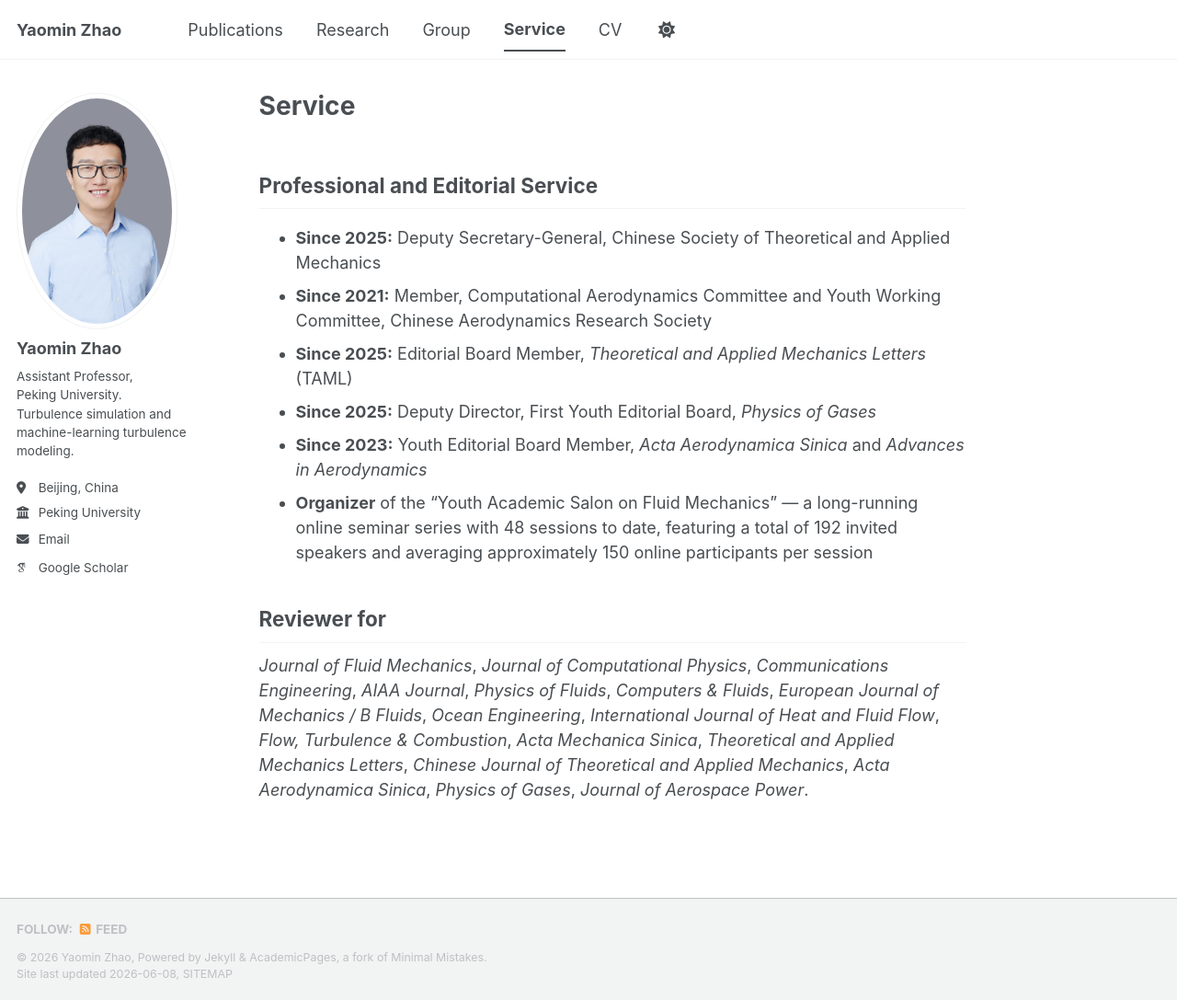
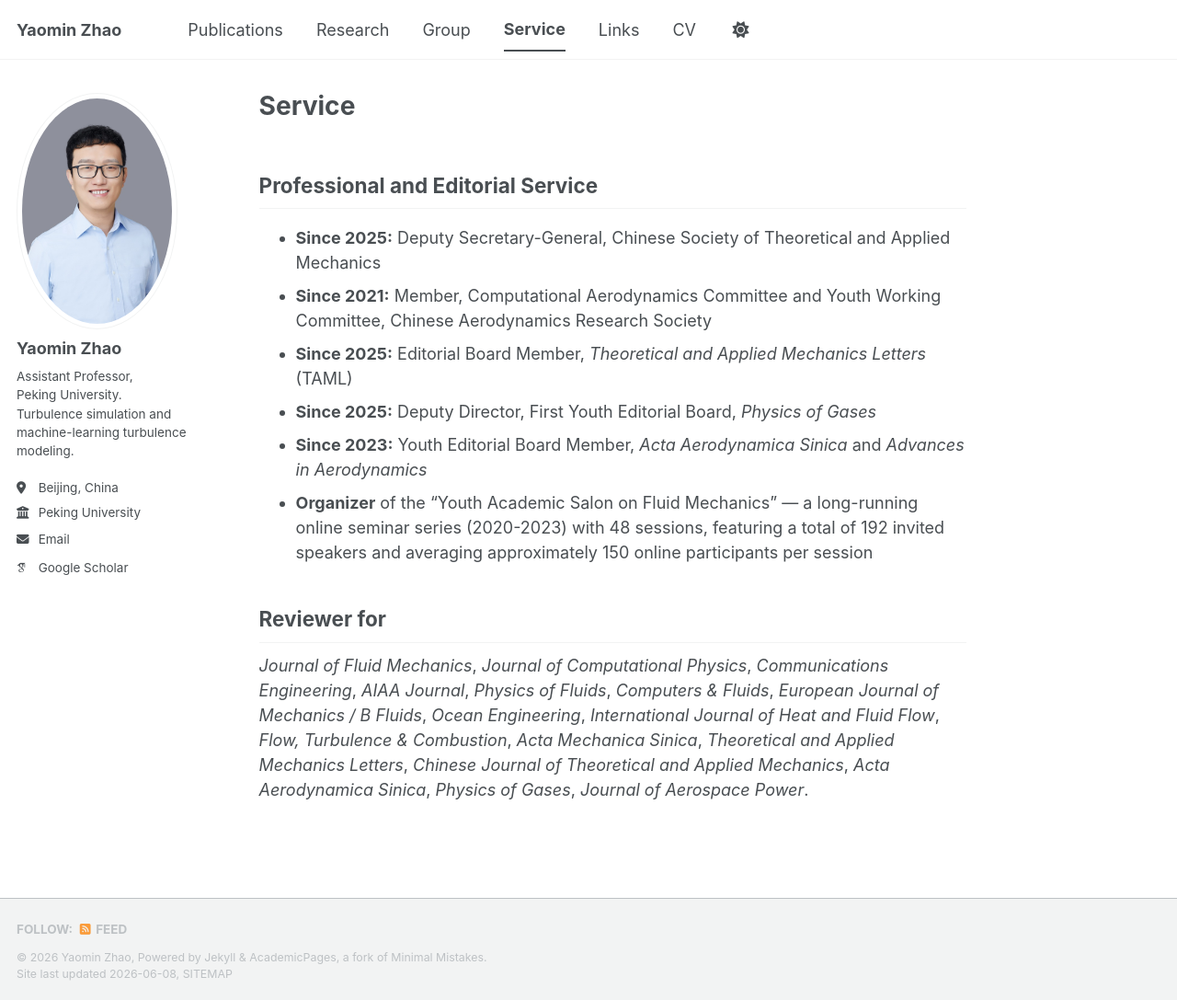
Before and after one commit to YMGroup-PKU/YMGroup-PKU.github.io, a Jekyll site: the page built from _pages/service.md, in a window 1280 px wide and 1087 px high. Shown: the whole window at 92% size. Built offline with Jekyll 4.4.1, drawn with Linux system fonts in a browser that asks for light colours; some web fonts are replaced; a script bundle is joined from its source files by our own code; library files that are not in the unit come from our copies.

Commit message:
Add Links page with PKU and professional organization links

```diff
--- a/_data/navigation.yml
+++ b/_data/navigation.yml
@@ -13,5 +13,8 @@
   - title: "Service"
     url: /service/
 
+  - title: "Links"
+    url: /links/
+
   - title: "CV"
     url: /files/cv.pdf
--- a/_pages/service.md
+++ b/_pages/service.md
@@ -12,7 +12,7 @@
 - **Since 2025:** Editorial Board Member, *Theoretical and Applied Mechanics Letters* (TAML)
 - **Since 2025:** Deputy Director, First Youth Editorial Board, *Physics of Gases*
 - **Since 2023:** Youth Editorial Board Member, *Acta Aerodynamica Sinica* and *Advances in Aerodynamics*
-- **Organizer** of the "Youth Academic Salon on Fluid Mechanics" — a long-running online seminar series with 48 sessions to date, featuring a total of 192 invited speakers and averaging approximately 150 online participants per session
+- **Organizer** of the "Youth Academic Salon on Fluid Mechanics" — a long-running online seminar series (2020-2023) with 48 sessions, featuring a total of 192 invited speakers and averaging approximately 150 online participants per session
 
 ## Reviewer for
 
```
Also changed, not shown: _pages/links.md (added, +19 -0 lines).
